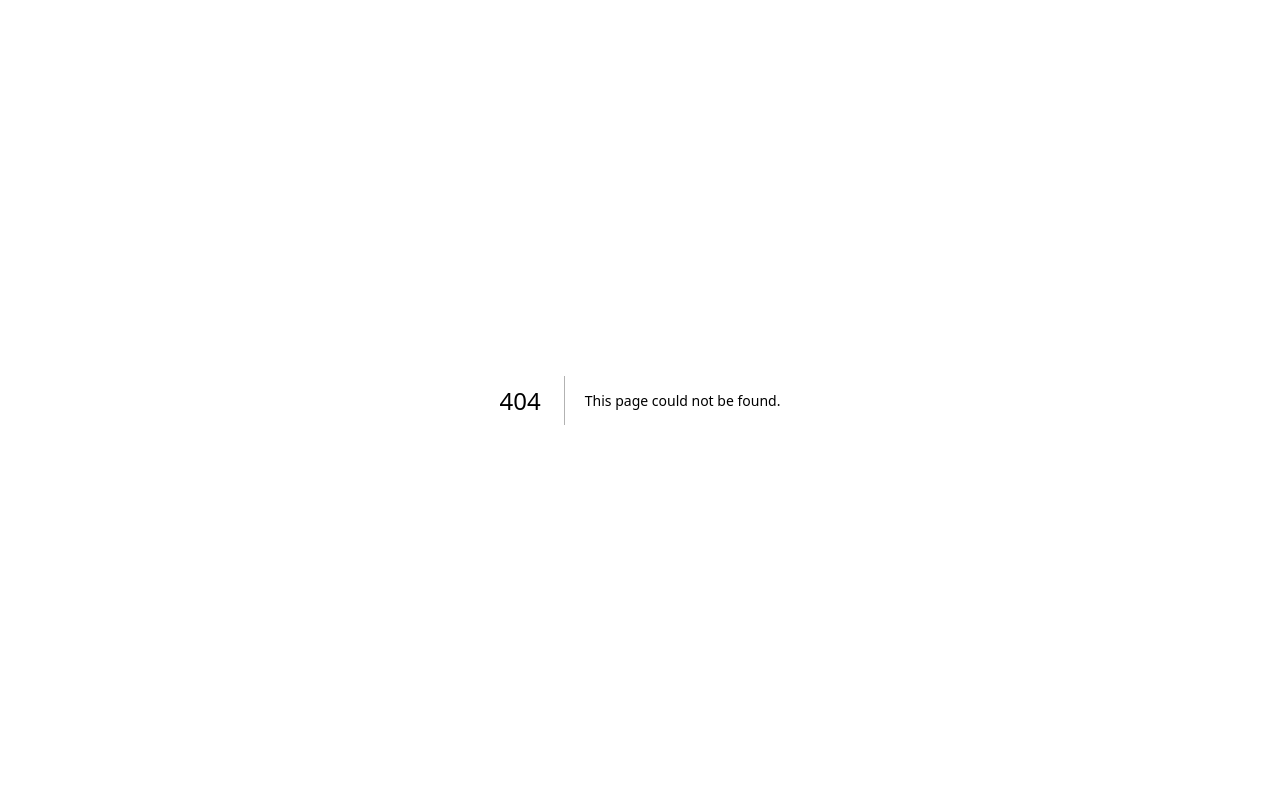
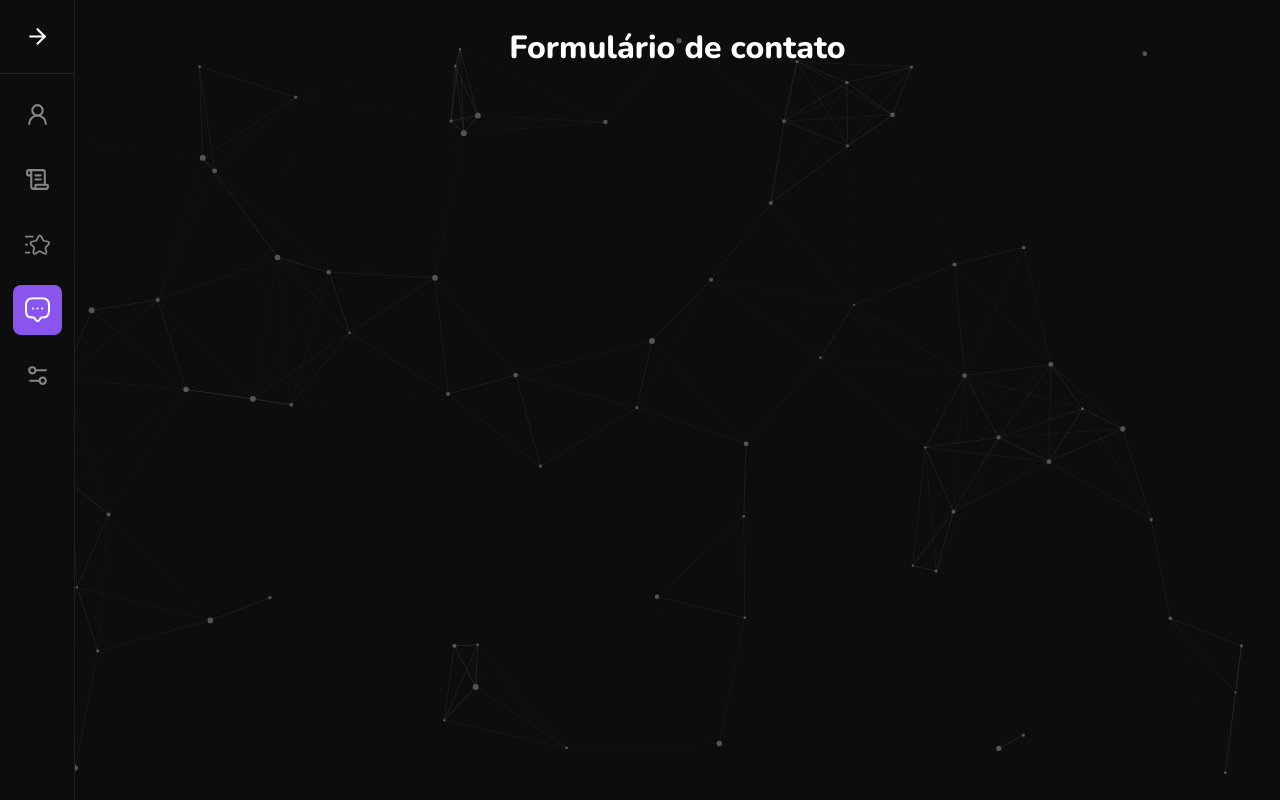
Before and after one commit to daviaxs/portfolio-v2, a Next.js app: page /app/contact in a window 1280 px wide. Before the commit this address had no page. Built offline with nearby package versions, Linux system fonts and the light colour scheme.

Commit message:
feat: Create ContactPage component

```diff
--- /dev/null
+++ b/src/app/app/contact/page.tsx
@@ -0,0 +1,9 @@
+import { Title } from '../utils/components/Title'
+
+export default function ContactPage() {
+  return (
+    <div className="flex flex-col items-center justify-start py-6 gap-5">
+      <Title className="text-center">Formulário de contato</Title>
+    </div>
+  )
+}
```
